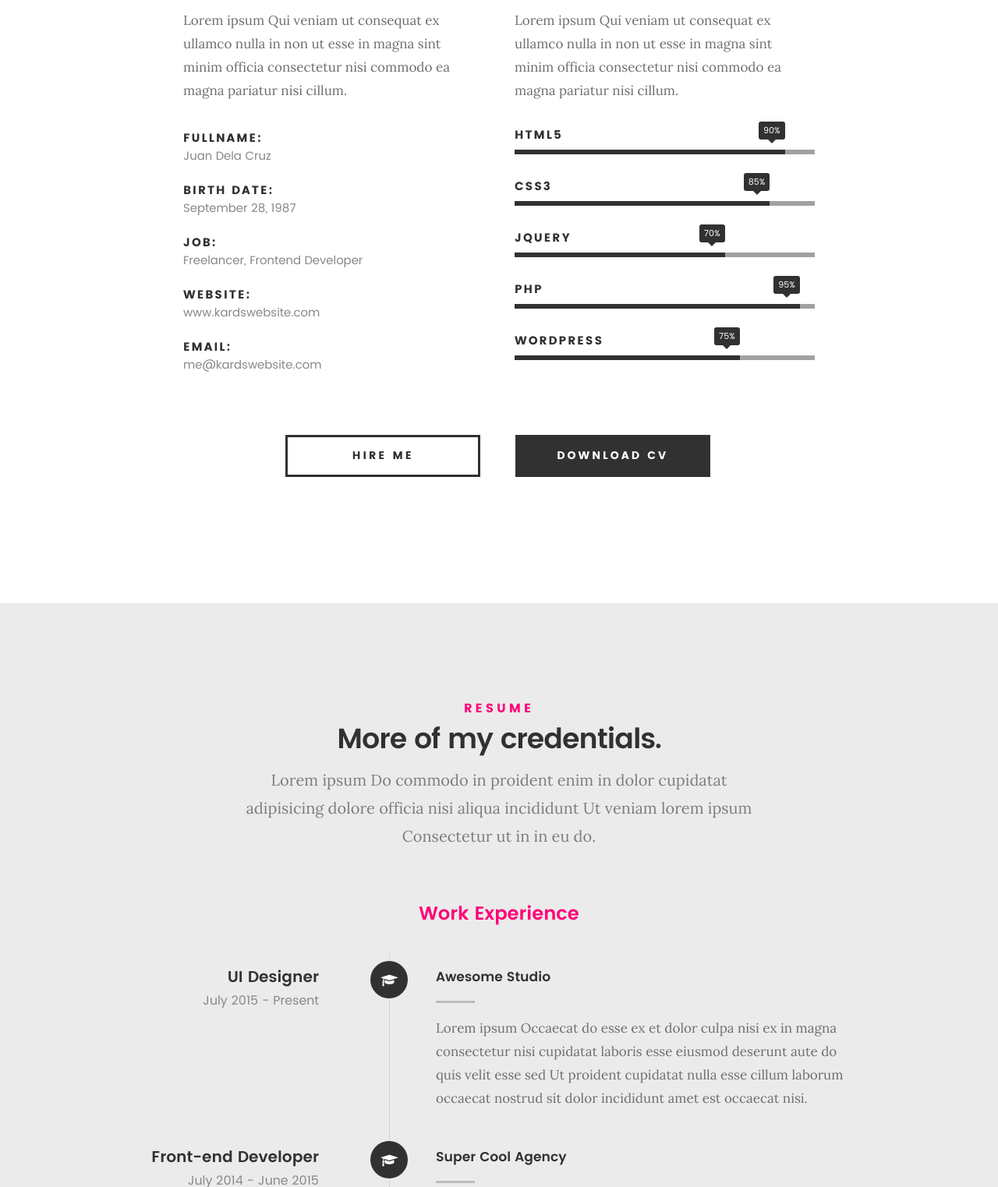
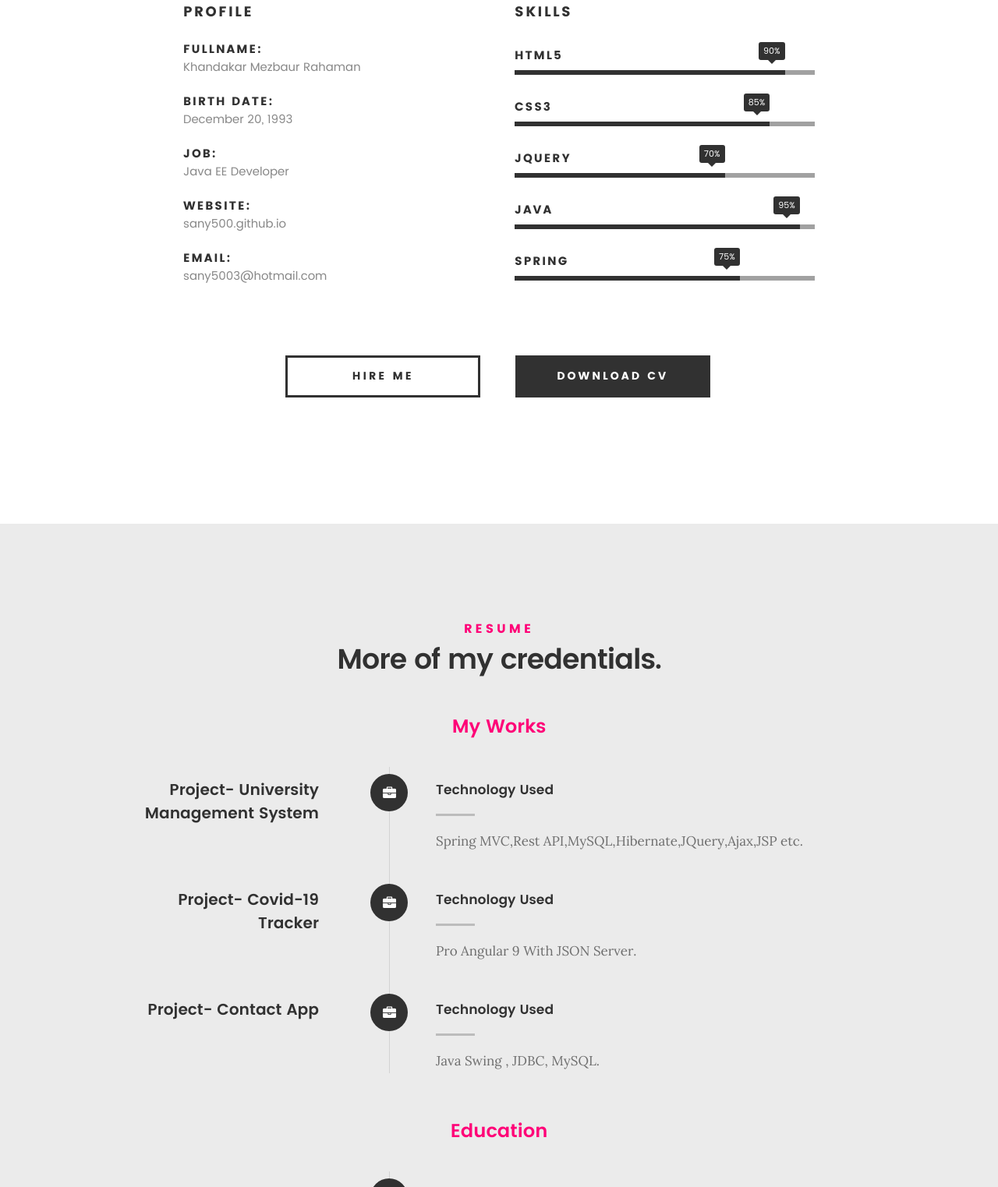
Before and after one commit to sany500/sany500.github.io, a plain HTML site: page index.html in a window 1280 px wide. Shown: the part 1277-2800 px from the top of the page at 78% size. Drawn offline with Linux system fonts and the light colour scheme; files whose address does not match are found by name.

Commit message:
Update index.html

```diff
--- a/index.html
+++ b/index.html
@@ -7,7 +7,7 @@
    <!--- basic page needs
    ================================================== -->
    <meta charset="utf-8">
-	<title>Mezba Portfolio</title>
+	<title>Kards</title>
 	<meta name="description" content="">
 	<meta name="author" content="">
 
@@ -73,12 +73,12 @@
 
    			<div class="col-twelve">
 
-	   			<h5>Hello, World.</h5>
-	   			<h1>I'm Juan Dela Cruz.</h1>
+	   			<h5>Welcome...</h5>
+	   			<h1>I'm Khandakar Mezbaur Rahaman</h1>
 
 	   			<p class="intro-position">
-	   				<span>Front-end Developer</span>
-	   				<span>UI/UX Designer</span>
+	   				<span>Java Developer</span>
+
 	   			</p>
 
 	   			<a class="button stroke smoothscroll" href="#about" title="">More About Me</a>
@@ -111,9 +111,11 @@
 
    			<div class="intro-info">
 
-   				<img src="images/profile-pic.jpg" alt="Profile Picture">
+   				<img src="images/sany.jpg" alt="Profile Picture">
 
-   				<p class="lead">Lorem ipsum Exercitation culpa qui dolor consequat exercitation fugiat laborum ex ea eiusmod ad do aliqua occaecat nisi ad irure sunt id pariatur Duis laboris amet exercitation veniam labore consectetur ea id quis eiusmod.</p>
+   				<p class="lead">I'm Khandakar Mezbaur Rahaman.Working as a Trainee with IDB-BISEW It Scholership project at The Computers Ltd.
+					I have worked with Core Java/J2EE,Hibernate, Spring Framework, Design Pattern,Apache Tomcat,Oracle,MySQL, JavaScript ,Ajax, and Maven etc.
+				   </p>
    			</div>
 
    		</div>
@@ -124,28 +126,28 @@
    		<div class="col-six tab-full">
 
    			<h3>Profile</h3>
-   			<p>Lorem ipsum Qui veniam ut consequat ex ullamco nulla in non ut esse in magna sint minim officia consectetur nisi commodo ea magna pariatur nisi cillum.</p>
+
 
    			<ul class="info-list">
    				<li>
    					<strong>Fullname:</strong>
-   					<span>Juan Dela Cruz</span>
+   					<span>Khandakar Mezbaur Rahaman</span>
    				</li>
    				<li>
    					<strong>Birth Date:</strong>
-   					<span>September 28, 1987</span>
+   					<span>December 20, 1993</span>
    				</li>
    				<li>
    					<strong>Job:</strong>
-   					<span>Freelancer, Frontend Developer</span>
+   					<span>Java EE Developer</span>
    				</li>
    				<li>
    					<strong>Website:</strong>
-   					<span>www.kardswebsite.com</span>
+   					<span>sany500.github.io</span>
    				</li>
    				<li>
    					<strong>Email:</strong>
-   					<span>me@kardswebsite.com</span>
+   					<span>sany5003@hotmail.com</span>
    				</li>
 
    			</ul> <!-- /info-list -->
@@ -155,7 +157,7 @@
    		<div class="col-six tab-full">
 
    			<h3>Skills</h3>
-   			<p>Lorem ipsum Qui veniam ut consequat ex ullamco nulla in non ut esse in magna sint minim officia consectetur nisi commodo ea magna pariatur nisi cillum.</p>
+
 
 				<ul class="skill-bars">
 				   <li>
@@ -172,12 +174,12 @@
 				   </li>
 				   <li>
 				   	<div class="progress percent95"><span>95%</span></div>
-				   	<strong>PHP</strong>
+				   	<strong>Java</strong>
 				   </li>
 				   <li>
 
 				   	<div class="progress percent75"><span>75%</span></div>
-				   	<strong>Wordpress</strong>
+				   	<strong>Spring</strong>
 				   </li>
 
 				</ul> <!-- /skill-bars -->
@@ -206,7 +208,7 @@
    			<h5>Resume</h5>
    			<h1>More of my credentials.</h1>
 
-   			<p class="lead">Lorem ipsum Do commodo in proident enim in dolor cupidatat adipisicing dolore officia nisi aliqua incididunt Ut veniam lorem ipsum Consectetur ut in in eu do.</p>
+
 
    		</div>
    	</div> <!-- /section-intro-->
@@ -215,7 +217,7 @@
 
    		<div class="col-twelve resume-header">
 
-   			<h2>Work Experience</h2>
+   			<h2>My Works</h2>
 
    		</div> <!-- /resume-header -->
 
@@ -226,17 +228,17 @@
    				<div class="timeline-block">
 
 	   				<div class="timeline-ico">
-	   					<i class="fa fa-graduation-cap"></i>
+	   					<i class="fa fa-briefcase"></i>
 	   				</div>
 
 	   				<div class="timeline-header">
-	   					<h3>UI Designer</h3>
-	   					<p>July 2015 - Present</p>
+	   					<h3>Project- University Management System</h3>
+
 	   				</div>
 
 	   				<div class="timeline-content">
-	   					<h4>Awesome Studio</h4>
-	   					<p>Lorem ipsum Occaecat do esse ex et dolor culpa nisi ex in magna consectetur nisi cupidatat laboris esse eiusmod deserunt aute do quis velit esse sed Ut proident cupidatat nulla esse cillum laborum occaecat nostrud sit dolor incididunt amet est occaecat nisi.</p>
+	   					<h4>Technology Used</h4>
+	   					<p>Spring MVC,Rest API,MySQL,Hibernate,JQuery,Ajax,JSP etc.</p>
 	   				</div>
 
 	   			</div> <!-- /timeline-block -->
@@ -244,17 +246,17 @@
 	   			<div class="timeline-block">
 
 	   				<div class="timeline-ico">
-	   					<i class="fa fa-graduation-cap"></i>
+	   					<i class="fa fa-briefcase"></i>
 	   				</div>
 
 	   				<div class="timeline-header">
-	   					<h3>Front-end Developer</h3>
-	   					<p>July 2014 - June 2015</p>
+	   					<h3>Project- Covid-19 Tracker</h3>
+
 	   				</div>
 
 	   				<div class="timeline-content">
-	   					<h4>Super Cool Agency</h4>
-	   					<p>Lorem ipsum Occaecat do esse ex et dolor culpa nisi ex in magna consectetur nisi cupidatat laboris esse eiusmod deserunt aute do quis velit esse sed Ut proident cupidatat nulla esse cillum laborum occaecat nostrud sit dolor incididunt amet est occaecat nisi incididunt.</p>
+	   					<h4>Technology Used</h4>
+	   					<p>Pro Angular 9 With JSON Server.</p>
 	   				</div>
 
 	   			</div> <!-- /timeline-block -->
@@ -262,17 +264,17 @@
 	   			<div class="timeline-block">
 
 	   				<div class="timeline-ico">
-	   					<i class="fa fa-graduation-cap"></i>
+	   					<i class="fa fa-briefcase"></i>
 	   				</div>
 
 	   				<div class="timeline-header">
-	   					<h3>Web Designer</h3>
-	   					<p>May 2013 - June 2014</p>
+	   					<h3>Project- Contact App</h3>
+
 	   				</div>
 
 	   				<div class="timeline-content">
-	   					<h4>Great Designs Studio</h4>
-	   					<p>Lorem ipsum Occaecat do esse ex et dolor culpa nisi ex in magna consectetur nisi cupidatat laboris esse eiusmod deserunt aute do quis velit esse sed Ut proident cupidatat nulla esse cillum laborum occaecat nostrud sit dolor incididunt amet est occaecat nisi incididunt.</p>
+	   					<h4>Technology Used</h4>
+	   					<p>Java Swing , JDBC, MySQL.</p>
 	   				</div>
 
 	   			</div> <!-- /timeline-block -->
@@ -298,7 +300,7 @@
    				<div class="timeline-block">
 
 	   				<div class="timeline-ico">
-	   					<i class="fa fa-briefcase"></i>
+	   					<i class="fa fa-graduation-cap"></i>
 	   				</div>
 
 	   				<div class="timeline-header">
@@ -316,7 +318,7 @@
 	   			<div class="timeline-block">
 
 	   				<div class="timeline-ico">
-	   					<i class="fa fa-briefcase"></i>
+	   					<i class="fa fa-graduation-cap"></i>
 	   				</div>
 
 	   				<div class="timeline-header">
@@ -334,7 +336,7 @@
 	   			<div class="timeline-block">
 
 	   				<div class="timeline-ico">
-	   					<i class="fa fa-briefcase"></i>
+	   					<i class="fa fa-graduation-cap"></i>
 	   				</div>
 
 	   				<div class="timeline-header">
```
